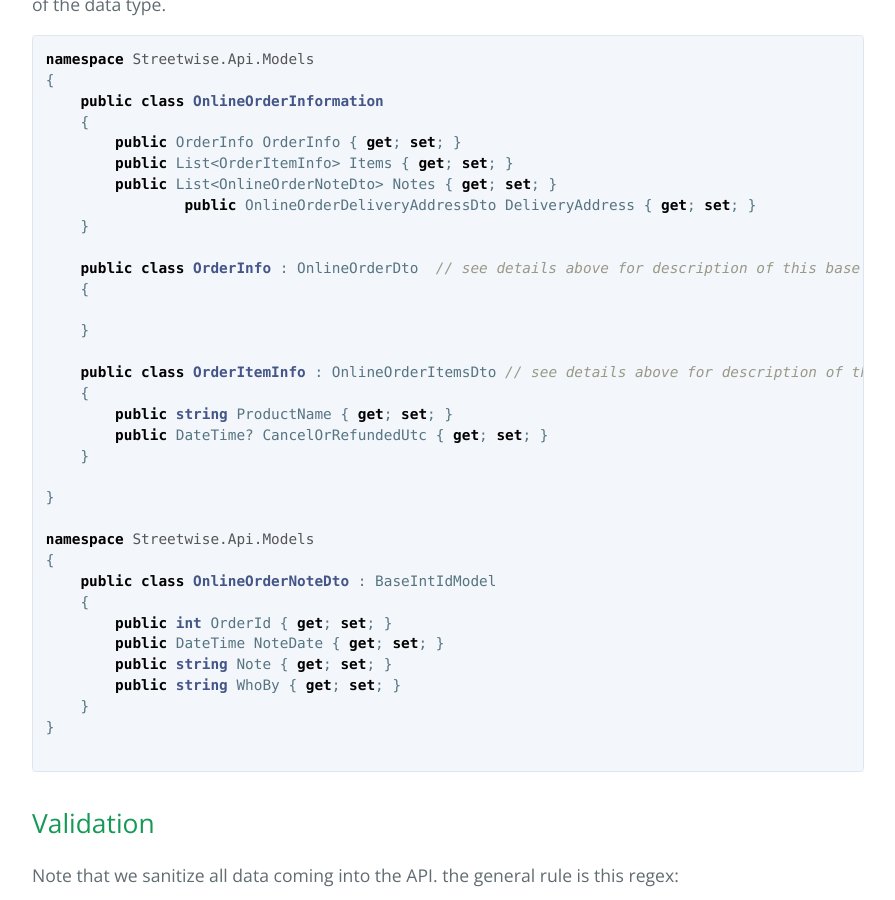
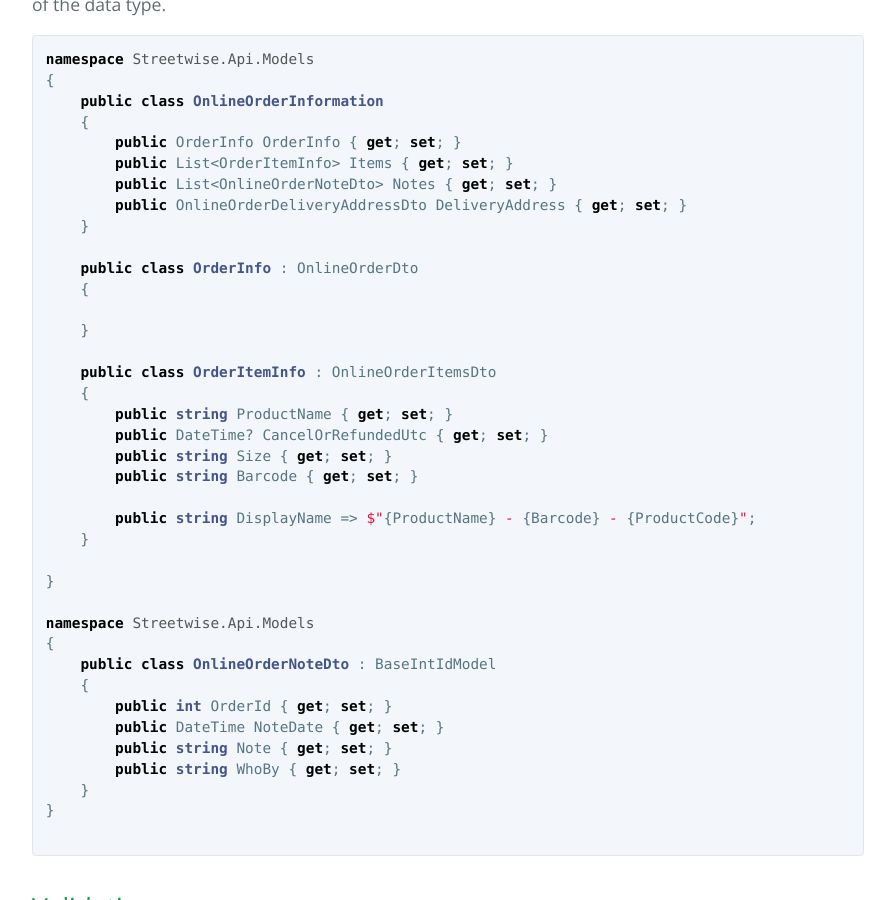
Before and after one commit to RCS-Ltd/docs.github.io, a Jekyll site: the page built from index.markdown, in a window 1280 px wide and 900 px high, scrolled down 16074 px. Shown: the whole window, without its empty margins (192-1087 px from the left). Built offline with Jekyll 4.4.1, drawn with Linux system fonts in a browser that asks for light colours; our own code applies the rules of GitHub Pages for plain Markdown files.

Commit message:
Update model with new properties for order details

```diff
--- a/index.markdown
+++ b/index.markdown
@@ -740,18 +740,22 @@ namespace Streetwise.Api.Models
         public OrderInfo OrderInfo { get; set; }
         public List<OrderItemInfo> Items { get; set; }
         public List<OnlineOrderNoteDto> Notes { get; set; }
-		public OnlineOrderDeliveryAddressDto DeliveryAddress { get; set; }
+        public OnlineOrderDeliveryAddressDto DeliveryAddress { get; set; }
     }
 
-    public class OrderInfo : OnlineOrderDto  // see details above for description of this base model
+    public class OrderInfo : OnlineOrderDto
     {
 
     }
 
-    public class OrderItemInfo : OnlineOrderItemsDto // see details above for description of this base model
+    public class OrderItemInfo : OnlineOrderItemsDto
     {
         public string ProductName { get; set; }
         public DateTime? CancelOrRefundedUtc { get; set; }
+        public string Size { get; set; }
+        public string Barcode { get; set; }
+
+        public string DisplayName => $"{ProductName} - {Barcode} - {ProductCode}";
     }
 
 }
```
